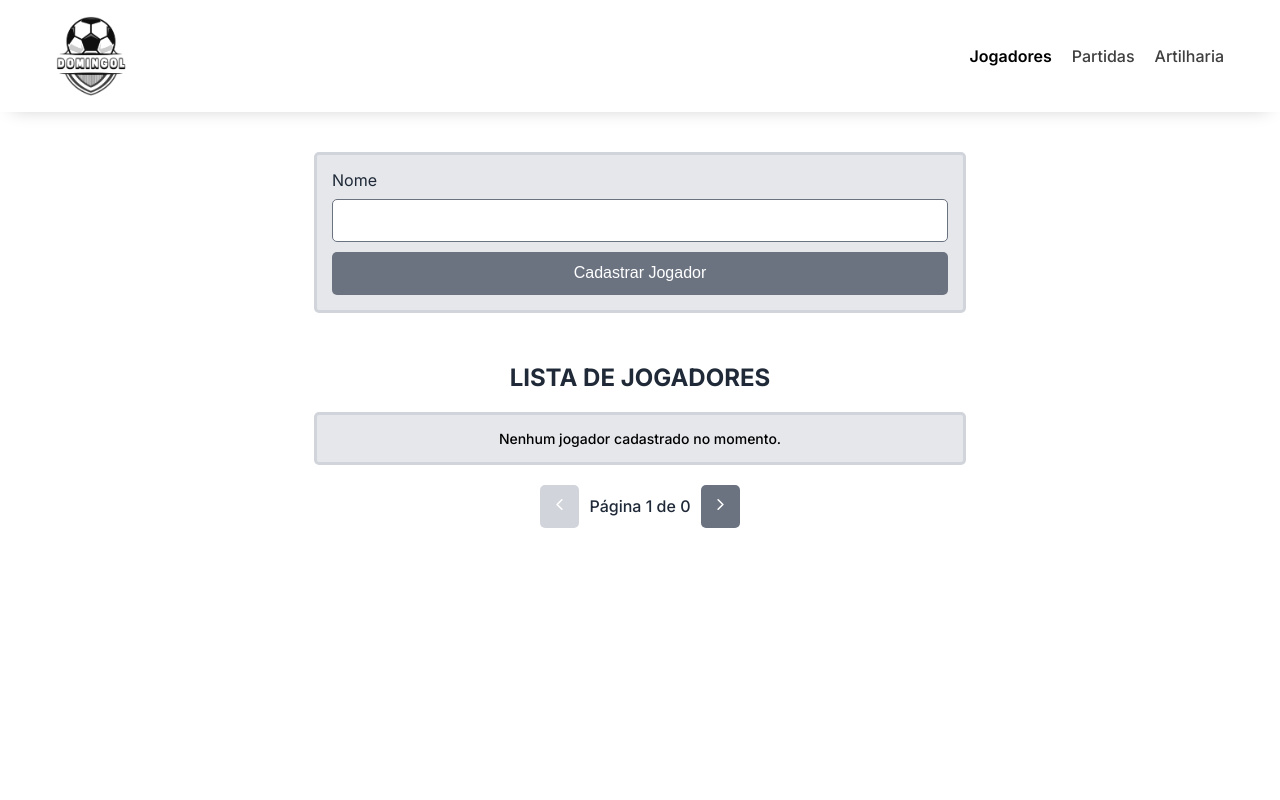
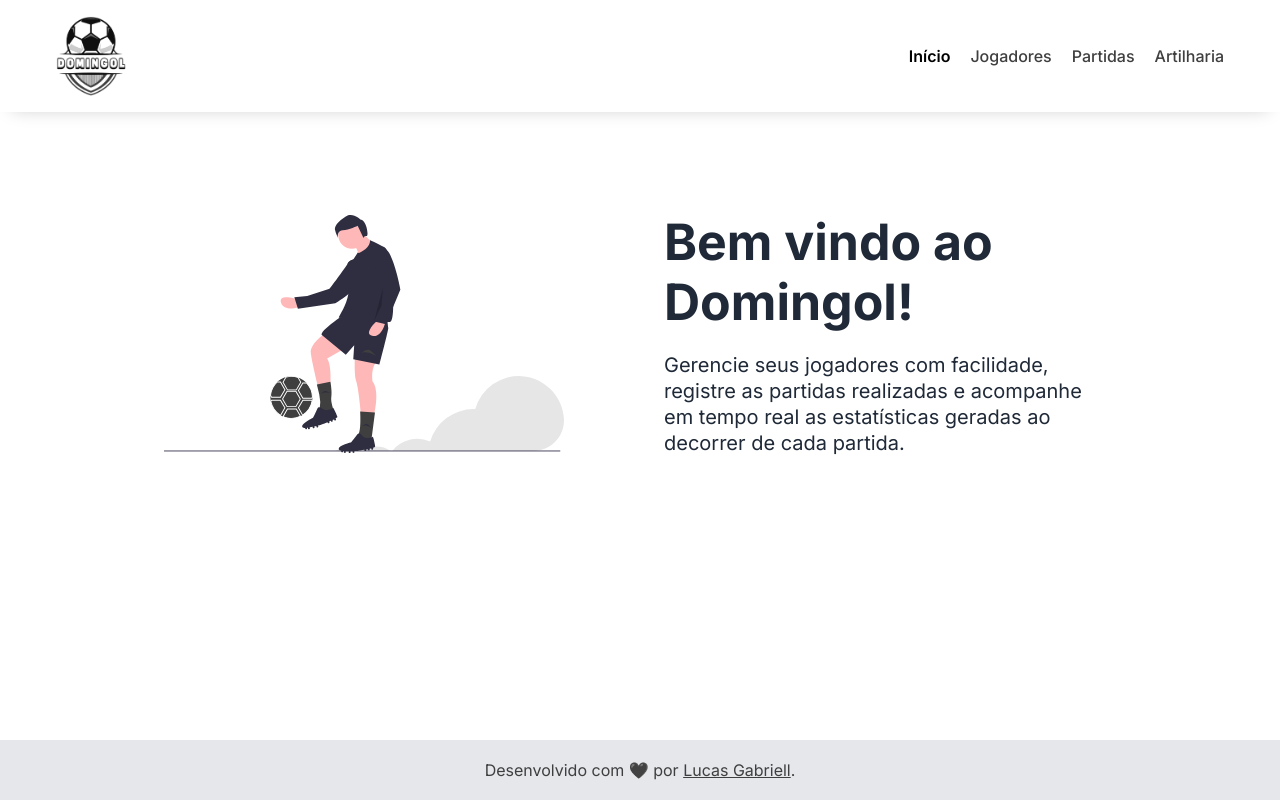
Before and after one commit to lucasgabriell97/domingol, a React (Vite) app: page / in a window 1280 px wide. Built offline with nearby package versions, Linux system fonts and the light colour scheme.

Commit message:
adiciona a página home e o footer

```diff
--- a/src/App.tsx
+++ b/src/App.tsx
@@ -1,6 +1,7 @@
 import React from "react";
 
 import { Header } from "./layouts/Header/Header";
+import { Footer } from "./layouts/Footer/Footer"
 
 import { PlayersProvider } from "./context/PlayersContext.tsx";
 import { AppRoutes } from "./routes.tsx";
@@ -12,6 +13,7 @@ export const App: React.FC = () => {
       <PlayersProvider>
         <AppRoutes />
       </PlayersProvider>
+      <Footer />
     </>
   );
 };
--- /dev/null
+++ b/src/layouts/Footer/Footer.tsx
@@ -0,0 +1,19 @@
+import React from "react";
+import * as S from "./styles";
+
+export const Footer: React.FC = () => {
+  return (
+    <S.Footer>
+      <S.FooterText>
+        Desenvolvido com 🖤 por{" "}
+        <S.FooterLink
+          href="https://www.linkedin.com/in/lucas-gabriell-sarmento/"
+          target="_blank"
+        >
+          Lucas Gabriell
+        </S.FooterLink>
+        .
+      </S.FooterText>
+    </S.Footer>
+  );
+};
--- /dev/null
+++ b/src/layouts/Footer/styles.ts
@@ -0,0 +1,25 @@
+import styled from "styled-components";
+
+export const Footer = styled.footer`
+  background-color: var(--gray-200);
+  padding: 2rem;
+`
+
+export const FooterText = styled.p`
+  font-size: 1.4rem;
+  text-align: center;
+  color: #3f3f3f;
+
+  @media (width >= 768px) {
+    font-size: 1.6rem;
+  }
+`
+
+export const FooterLink = styled.a`
+  text-decoration: underline;
+  color: #3f3f3f;
+
+  &:hover {
+    text-decoration: none;
+  }
+`
--- a/src/layouts/Header/Header.tsx
+++ b/src/layouts/Header/Header.tsx
@@ -18,6 +18,14 @@ export const Header: React.FC = () => {
             <S.LinkListItem>
               <NavLink
                 to="/"
+                className={({ isActive }) => (isActive ? "active" : "")}
+              >
+                Início
+              </NavLink>
+            </S.LinkListItem>
+            <S.LinkListItem>
+              <NavLink
+                to="/jogadores"
                 className={({ isActive }) => (isActive ? "active" : "")}
               >
                 Jogadores
--- /dev/null
+++ b/src/pages/Home/Home.tsx
@@ -0,0 +1,28 @@
+import React from "react";
+import * as S from "./styles";
+
+import SoccerIllustration from "../../assets/images/soccerIllustration.svg";
+
+export const Home: React.FC = () => {
+  return (
+    <S.HomeMain className="container">
+      <S.HomeSection>
+        <S.IntroductionHome>
+          <S.SoccerIllustrationImage
+            src={SoccerIllustration}
+            alt="Imagem ilustrtiva de um jogador fazendo embaixadinha"
+            width={400}
+          />
+          <S.IntroductionContainer>
+            <S.IntroductionTitle>Bem vindo ao Domingol!</S.IntroductionTitle>
+            <S.IntroductionDescription>
+              Gerencie seus jogadores com facilidade, registre as partidas
+              realizadas e acompanhe em tempo real as estatísticas geradas ao
+              decorrer de cada partida.
+            </S.IntroductionDescription>
+          </S.IntroductionContainer>
+        </S.IntroductionHome>
+      </S.HomeSection>
+    </S.HomeMain>
+  );
+};
--- /dev/null
+++ b/src/pages/Home/styles.ts
@@ -0,0 +1,66 @@
+import styled from "styled-components";
+
+export const HomeMain = styled.main`
+    padding: 8rem 2.4rem 4rem 2.4rem !important;
+
+    @media (width >= 768px) {
+      padding: 10rem 2.4rem 4rem 2.4rem !important;
+      max-width: 1000px !important;
+    }
+`
+
+export const HomeSection = styled.section``
+
+export const IntroductionHome = styled.div`
+  display: flex;
+  flex-direction: column;
+  align-items: center;
+  gap: 5rem;
+
+  @media (width >= 1024px) {
+    flex-direction: row;
+    gap: 10rem;
+  }
+`
+
+export const SoccerIllustrationImage = styled.img``
+
+export const IntroductionContainer = styled.div`
+  display: flex;
+  flex-direction: column;
+  gap: 1rem;
+
+  @media (width >= 768px) {
+    gap: 2rem;
+  }
+`
+
+export const IntroductionTitle = styled.h1`
+  font-size: 3.5rem;
+  text-align: center;
+  color: var(--gray-900);
+
+  @media (width >= 768px) {
+    font-size: 5rem;
+  }
+
+  @media (width >= 1024px) {
+    text-align: left;
+  }
+`
+
+export const IntroductionDescription = styled.p`
+  font-size: 1.8rem;
+  line-height: 1.3;
+  text-align: center;
+  color: var(--gray-900);
+  max-width: 60rem;
+
+  @media (width >= 768px) {
+    font-size: 2rem;
+  }
+
+  @media (width >= 1024px) {
+    text-align: left;
+  }
+`
--- a/src/routes.tsx
+++ b/src/routes.tsx
@@ -2,15 +2,17 @@ import React from "react";
 
 import { Routes, Route } from "react-router";
 
+import { Home } from "./pages/Home/Home";
+import { Players } from "./pages/Players/Players";
 import { Matches } from "./pages/Matches/Matches";
+import { Match } from "./pages/Match/Match";
 import { Goalscorer } from "./pages/Goalscorer/Goalscorer";
-import { Players } from "./pages/Players/Players";
-import { Match } from "./pages/Match/Match";
 
 export const AppRoutes: React.FC = () => {
   return (
     <Routes>
-      <Route path="/" element={<Players />} />
+      <Route path="/" element={<Home />} />
+      <Route path="/jogadores" element={<Players />} />
       <Route path="/partidas" element={<Matches />} />
       <Route path="/artilharia" element={<Goalscorer />} />
       <Route path="/partida/:id" element={<Match />} />
--- a/src/styles/GlobalStyles.ts
+++ b/src/styles/GlobalStyles.ts
@@ -45,6 +45,7 @@ export const GlobalStyles = createGlobalStyle`
   }
 
   .container {
+    width: 100%;
     padding: 4rem 2.4rem;
     max-width: 700px;
     margin: 0 auto;
@@ -57,4 +58,14 @@ export const GlobalStyles = createGlobalStyle`
 
     padding: 1.5rem;
   }
+
+  #root {
+    min-height: 100svh;
+    display: flex;
+    flex-direction: column;
+  }
+
+  main {
+    flex: 1;
+  }
 `
```
Also changed, not shown: src/assets/images/soccerIllustration.svg (added), src/pages/Matches/MatchList/styles.ts (line endings or trailing spaces).
